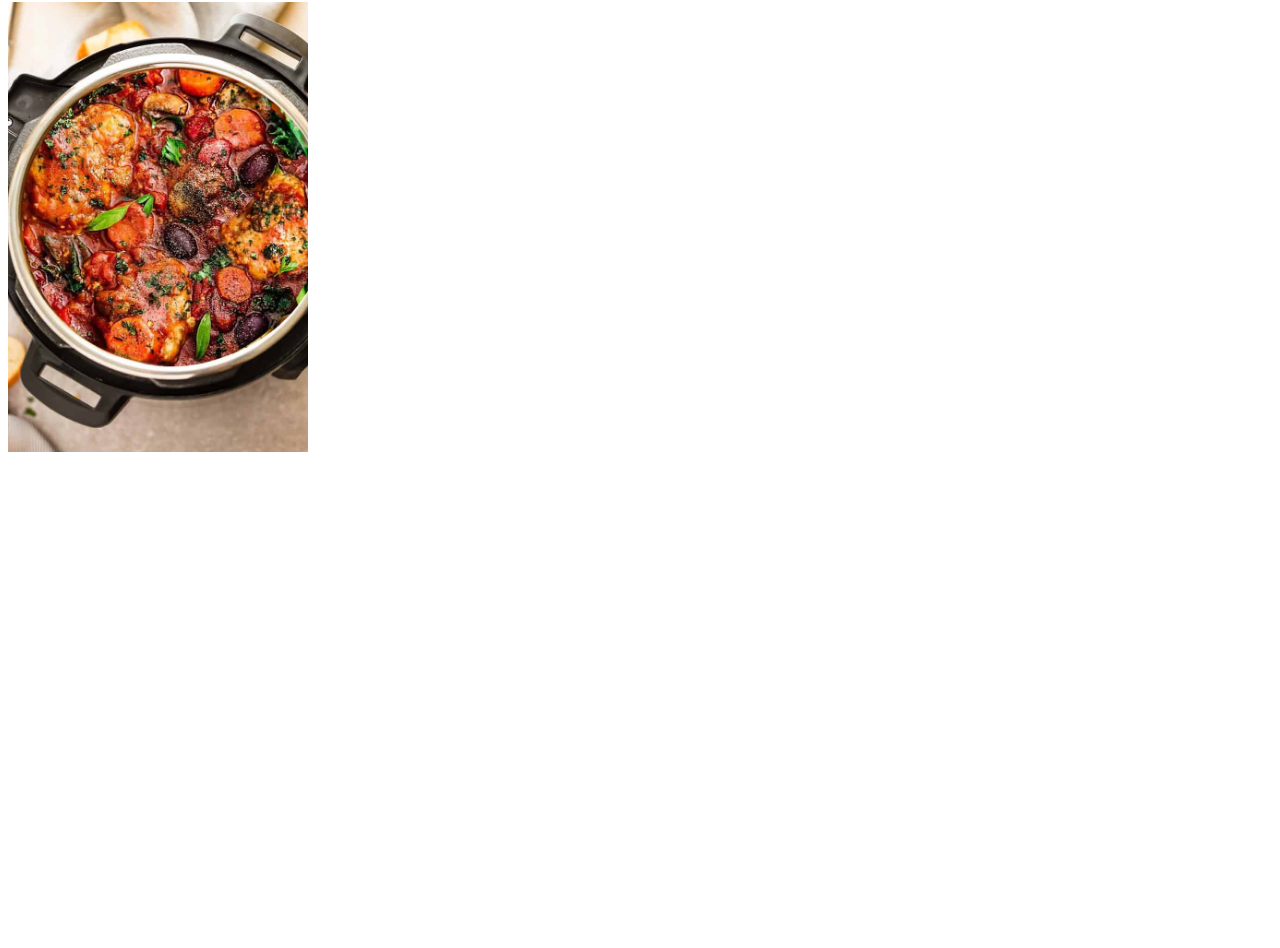
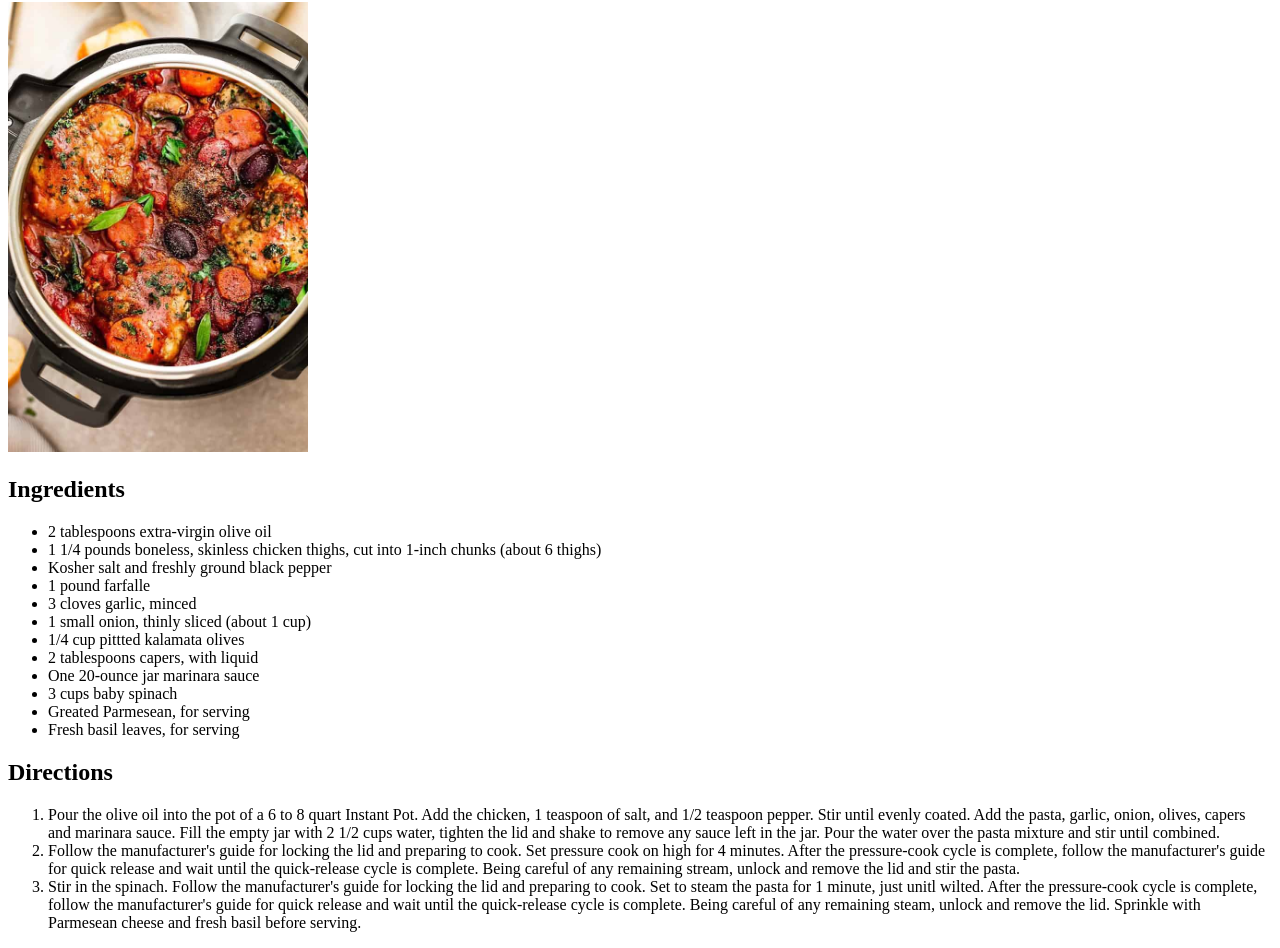
Before and after one commit to mhartle02/odin-recipies, a plain HTML site: page recipies/chicken-cacciatore.html in a window 1280 px wide. Shown: the part 78-1026 px from the top of the page. Before the commit the page ends 800 px from the top, so only its background shows below. Drawn offline with Linux system fonts and the light colour scheme.

Commit message:
Completed recipe page for Chicken Cacciatore. Added ingredients and directions.

```diff
--- a/recipies/chicken-cacciatore.html
+++ b/recipies/chicken-cacciatore.html
@@ -8,6 +8,47 @@
 <body>
     <h1>Chicken Cacciatore</h1>
     <img src="../images/chickencacciatore.jpg" width="300">
+    <h2>Ingredients</h2>
+    <ul>
+        <li>2 tablespoons extra-virgin olive oil</li>
+        <li>1 1/4 pounds boneless, skinless chicken thighs, cut into 1-inch chunks (about 6 thighs)</li>
+        <li>Kosher salt and freshly ground black pepper</li>
+        <li>1 pound farfalle</li>
+        <li>3 cloves garlic, minced</li>
+        <li>1 small onion, thinly sliced (about 1 cup)</li>
+        <li>1/4 cup pittted kalamata olives</li>
+        <li>2 tablespoons capers, with liquid</li>
+        <li>One 20-ounce jar marinara sauce</li>
+        <li>3 cups baby spinach</li>
+        <li>Greated Parmesean, for serving</li>
+        <li>Fresh basil leaves, for serving</li>
+    </ul>
+
+    <h2>Directions</h2>
+        <ol>
+            <li>
+                Pour the olive oil into the pot of a 6 to 8 quart Instant Pot.
+                Add the chicken, 1 teaspoon of salt, and 1/2 teaspoon pepper.
+                Stir until evenly coated. Add the pasta, garlic, onion, olives, capers
+                and marinara sauce. Fill the empty jar with 2 1/2 cups water, tighten the lid
+                and shake to remove any sauce left in the jar. Pour the water over the pasta
+                mixture and stir until combined.
+            </li>
+            <li>
+                Follow the manufacturer's guide for locking the lid and preparing to cook.
+                Set pressure cook on high for 4 minutes. After the pressure-cook cycle is complete,
+                follow the manufacturer's guide for quick release and wait until the quick-release cycle
+                is complete. Being careful of any remaining stream, unlock and remove the lid and stir
+                the pasta.
+            </li>
+            <li>
+                Stir in the spinach. Follow the manufacturer's guide for locking the lid and preparing to cook.
+                Set to steam the pasta for 1 minute, just unitl wilted. After the pressure-cook cycle is complete,
+                follow the manufacturer's guide for quick release and wait until the quick-release cycle is complete.
+                Being careful of any remaining steam, unlock and remove the lid. Sprinkle with Parmesean
+                cheese and fresh basil before serving.
+            </li>
+        </ol>
 
 </body>
 </html>
```
